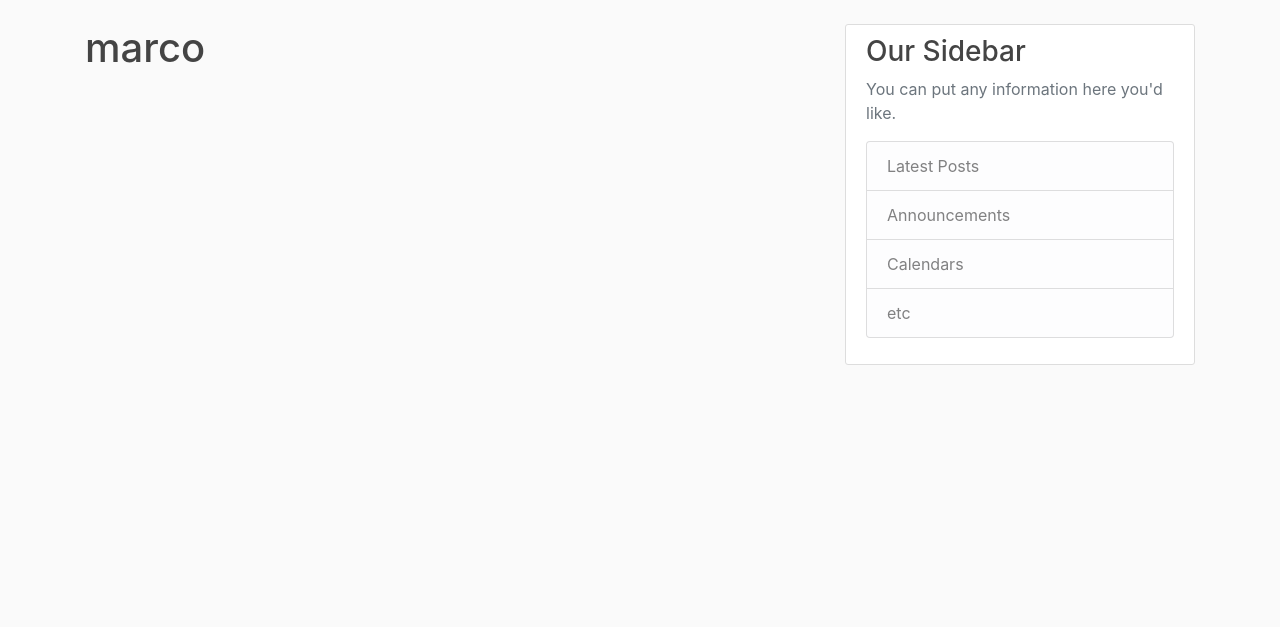
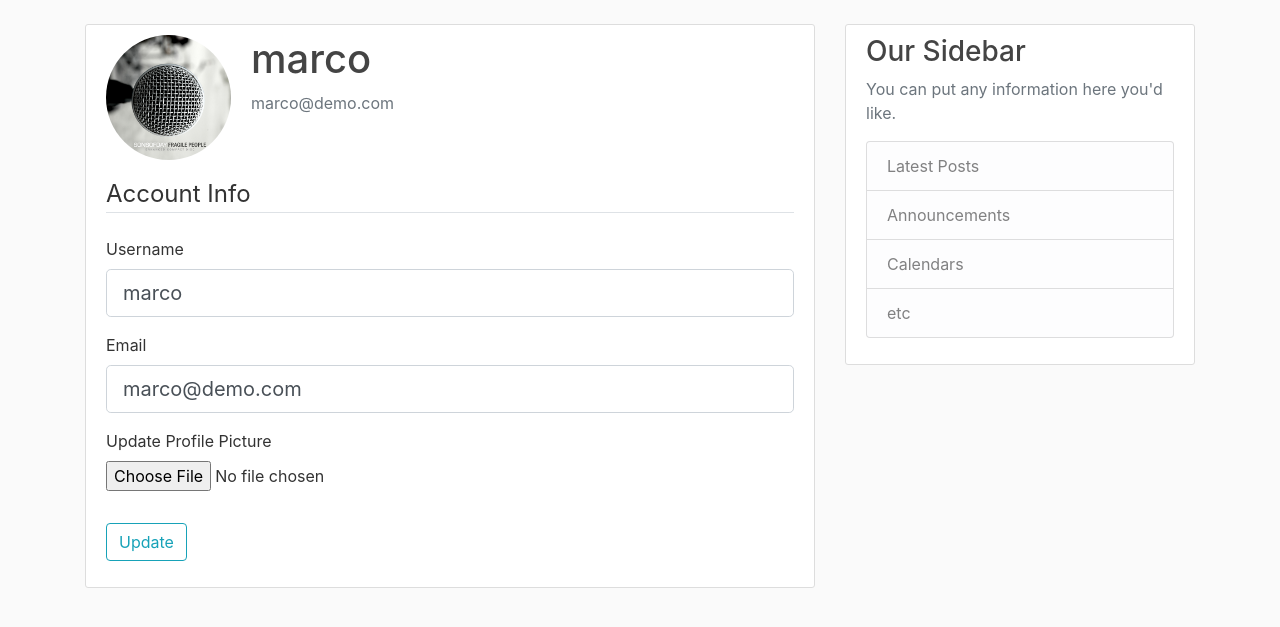
Before and after one commit to namesjc/flaskblog, a Flask app: page /account in a window 1280 px wide. Shown: the part 56-683 px from the top of the page. Run offline with Flask 2, Linux system fonts and the light colour scheme; a user stored in the database is signed in; some libraries are stand-ins or nearby versions.

Commit message:
user_account-profile_picture

```diff
--- a/flaskblog/forms.py
+++ b/flaskblog/forms.py
@@ -1,4 +1,6 @@
 from flask_wtf import FlaskForm
+from flask_wtf.file import FileField, FileAllowed
+from flask_login import current_user
 from wtforms import StringField, PasswordField, SubmitField, BooleanField
 from wtforms.validators import DataRequired, Length, Email, EqualTo, ValidationError
 from flaskblog.models import User
@@ -22,12 +24,12 @@ class RegistrationForm(FlaskForm):
         if user:
             raise ValidationError('That username is taken, Please choose a different one.')
 
-
     # validate if email already existed in database
     def validate_email(self, email):
-        user = User.query.filter_by(email=email.data).first()
+        email = User.query.filter_by(email=email.data).first()
         if email:
             raise ValidationError('That email is taken, Please choose a different one.')
+
 
 class LoginForm(FlaskForm):
     email = StringField('Email',
@@ -35,3 +37,27 @@ class LoginForm(FlaskForm):
     password = PasswordField('Password', validators=[DataRequired()])
     remember = BooleanField('Remember Me')  # check box
     submit = SubmitField('Login')
+
+
+class UpdateAccountForm(FlaskForm):
+    username = StringField('Username',
+                           # limititation for username
+                           validators=[DataRequired(), Length(min=2, max=24)])
+    email = StringField('Email',
+                        validators=[DataRequired(), Email()])
+    picture = FileField('Update Profile Picture', validators=[FileAllowed(['jpg', 'png'])])
+    submit = SubmitField('Update')
+
+    # validate if username already existed in database
+    def validate_username(self, username):
+        if username.data != current_user.username:
+            user = User.query.filter_by(username=username.data).first()
+            if user:
+                raise ValidationError('That username is taken, Please choose a different one.')
+
+    # validate if email already existed in database
+    def validate_email(self, email):
+        if email.data != current_user.email:
+            email = User.query.filter_by(email=email.data).first()
+            if email:
+                raise ValidationError('That email is taken, Please choose a different one.')
--- a/flaskblog/models.py
+++ b/flaskblog/models.py
@@ -2,9 +2,11 @@ from datetime import datetime
 from flaskblog import db, login_manager
 from flask_login import UserMixin
 
+
 @login_manager.user_loader
 def loaduser(user_id):
     return User.query.get(int(user_id))
+
 
 class User(db.Model, UserMixin):
     __tablename__ = 'user'
--- a/flaskblog/routes.py
+++ b/flaskblog/routes.py
@@ -1,6 +1,9 @@
+import secrets
+import os
+from PIL import Image
 from flask import render_template, url_for, flash, redirect, request
 from flaskblog import app, db, bcrypt
-from flaskblog.forms import RegistrationForm, LoginForm
+from flaskblog.forms import RegistrationForm, LoginForm, UpdateAccountForm
 from flaskblog.models import User, Post
 from flask_login import login_user, logout_user, current_user, login_required
 
@@ -68,8 +71,33 @@ def logout():
     return redirect(url_for('home'))
 
 
+def save_picture(form_picture):
+    random_hex = secrets.token_hex(8)
+    _, f_ext = os.path.splitext(form_picture.filename)
+    picture_fn = random_hex + f_ext
+    picture_path = os.path.join(app.root_path, 'static\profile_pics', picture_fn)
+    output_size = (125, 125)
+    i = Image.open(form_picture)
+    i.thumbnail(output_size)
+    i.save(picture_path)
+    return picture_fn
 
-@app.route("/account")
+
+@app.route("/account", methods=['GET', 'POST'])
 @login_required  # if no user log in to the page, go to the account page will redirect to login page
 def account():
-    return render_template('account.html', title='Account')
+    form = UpdateAccountForm()
+    if form.validate_on_submit():
+        if form.picture.data:
+            picture_file = save_picture(form.picture.data)
+            current_user.image_file = picture_file
+        current_user.username = form.username.data
+        current_user.email = form.email.data
+        db.session.commit()
+        flash('Your account has been updated!', 'success')
+        return redirect(url_for('account'))
+    elif request.method == 'GET':
+        form.username.data = current_user.username
+        form.email.data = current_user.email
+    image_file = url_for('static', filename='profile_pics/' + current_user.image_file)
+    return render_template('account.html', title='Account', image_file=image_file, form=form)
--- a/flaskblog/templates/account.html
+++ b/flaskblog/templates/account.html
@@ -1,4 +1,56 @@
 {% extends "layout.html" %}
 {% block content %}
-    <h1>{{ current_user.username }}</h1>
+    <div class="content-section">
+        <div class="media">
+        <img class="rounded-circle account-img" src="{{ image_file }}">
+        <div class="media-body">
+            <h2 class="account-heading">{{ current_user.username }}</h2>
+            <p class="text-secondary">{{ current_user.email }}</p>
+        </div>
+        </div>
+        <form method="POST" action="" enctype="multipart/form-data">
+            {{ form.hidden_tag() }}
+            <fieldset class="form-group">
+                <legend class="border-bottom mb-4">Account Info</legend>
+                <div class="form-group">
+                    {{ form.username.label(class="form-control-label") }}
+                    {% if form.username.errors %}
+                        {{ form.username(class="form-control form-control-lg is-invalid") }}
+                        <div class="invalid-feedback">
+                            {% for error in form.username.errors %}
+                                <span>{{ error }}</span>
+                            {% endfor %}
+                        </div>
+                    {% else %}
+                        {{ form.username(class="form-control form-control-lg") }}
+                    {% endif %}
+                </div>
+                <div class="form-group">
+                    {{ form.email.label(class="form-control-label") }}
+                    {% if form.email.errors %}
+                        {{ form.email(class="form-control form-control-lg is-invalid") }}
+                        <div class="invalid-feedback">
+                            {% for error in form.email.errors %}
+                                <span>{{ error }}</span>
+                            {% endfor %}
+                        </div>
+                    {% else %}
+                        {{ form.email(class="form-control form-control-lg") }}
+                    {% endif %}
+                </div>
+                <div class="form-group">
+                        {{ form.picture.label() }}
+                        {{ form.picture(class="form-control-file") }}
+                        {% if form.picture.errors %}
+                            {% for error in form.picture.errors %}
+                                <span class="text-danger">{{ error }}</span></br>
+                            {% endfor %}
+                        {% endif %}
+                </div>
+            </fieldset>
+            <div class="form-group">
+                {{ form.submit(class="btn btn-outline-info") }}
+            </div>
+        </form>
+    </div>
 {% endblock content %}
```
Also changed, not shown: flaskblog/site.db, flaskblog/static/profile_pics/4aa59daeaeb2cac4.jpg (added), flaskblog/static/profile_pics/9b68ac598a69b6ff.jpg (added), flaskblog/static/profile_pics/a26c38549c4eb6f6.jpg (added), flaskblog/static/profile_pics/default.jpg (added), flaskblog/static/profile_pics/f6d3b73f199493b1.jpg (added), 2 other files.
